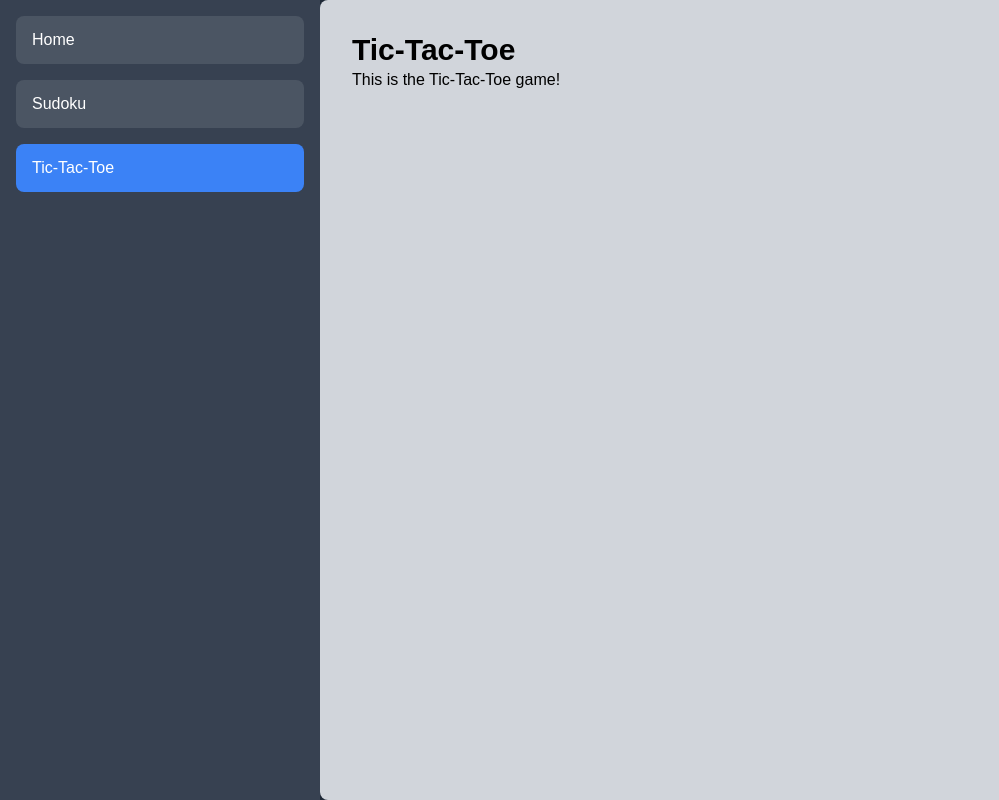
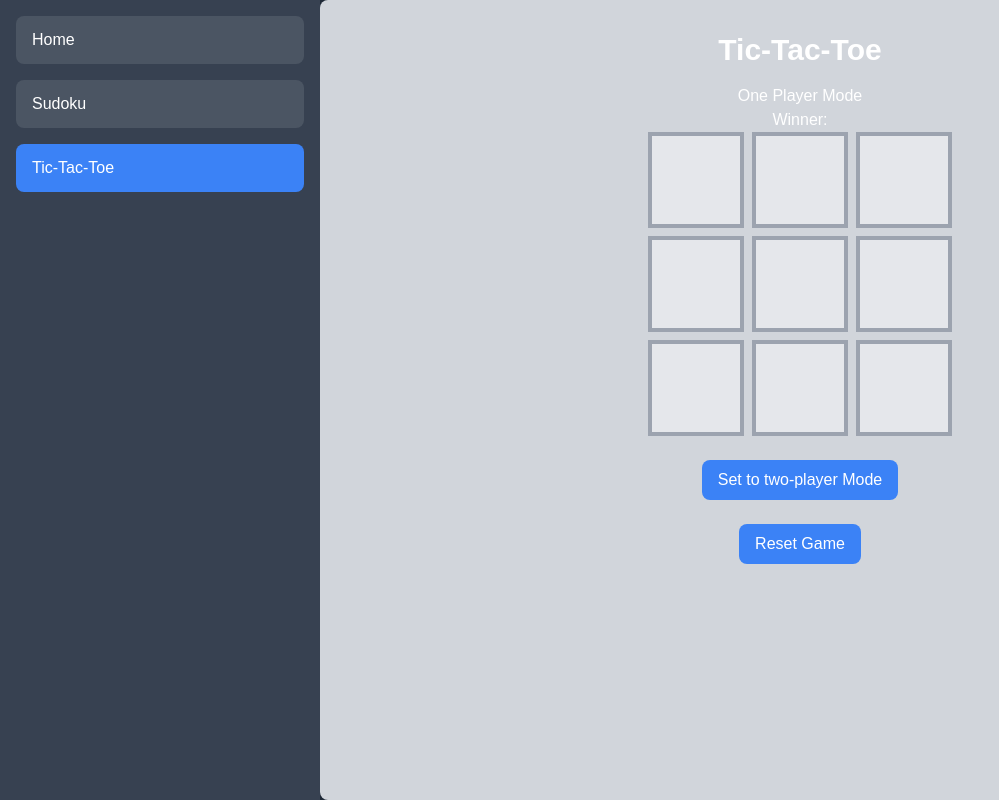
Before and after one commit to mrprov12/fun_and_games, a Next.js app: page /tictactoe in a window 1280 px wide. Shown: the whole page, without its empty margins (0-999 px from the left). Built offline with nearby package versions, Linux system fonts and the light colour scheme.

Commit message:
create basic functionality of tictactoe

```diff
--- a/app/globals.css
+++ b/app/globals.css
@@ -25,3 +25,61 @@ body {
     text-wrap: balance;
   }
 }
+
+.horizontal {
+  position: relative;
+}
+
+.horizontal::before {
+  content: "";
+  position: absolute;
+  top: 50%;
+  left: 0;
+  width: 100%;
+  height: 5px;
+  background-color: grey;
+}
+
+.vertical {
+  position: relative;
+}
+
+.vertical::before {
+  content: "";
+  position: absolute;
+  top: 0;
+  left: 50%;
+  height: 100%;
+  width: 5px;
+  background-color: grey;
+}
+
+.diagonal-lr {
+  position: relative;
+}
+
+.diagonal-lr::before {
+  content: "";
+  position: absolute;
+  width: 100%;
+  height: 5px;
+  background-color: grey;
+  transform: rotate(45deg);
+  top: 50%;
+  left: 0;
+}
+
+.diagonal-rl {
+  position: relative;
+}
+
+.diagonal-rl::before {
+  content: "";
+  position: absolute;
+  width: 100%;
+  height: 5px;
+  background-color: grey;
+  transform: rotate(-45deg);
+  top: 50%;
+  left: 0;
+}
--- a/app/tictactoe/page.tsx
+++ b/app/tictactoe/page.tsx
@@ -1,8 +1,158 @@
+"use client"; // Client component for Link usage
+import { useEffect, useState } from "react";
+
 export default function TicTacToe() {
+  const [useComputer, setUseComputer] = useState(true);
+  const [xTurn, setXTurn] = useState(true);
+  const [winners, setWinners] = useState([] as number[][]);
+  const [board, setBoard] = useState(Array(9).fill(null) as string[]);
+
+  useEffect(() => {
+    if (winners.length === 0) {
+      analyzeWin();
+    }
+  }, [board]);
+
+  useEffect(() => {
+    if (winners.length === 0 && !xTurn && useComputer) {
+      computerMove();
+    }
+  }, [board, xTurn, useComputer, winners]);
+
+  // Placeholder board state (just for the UI)
+  const setBoardData = (idx: number) => {
+    if (winners.length === 0 && !board[idx]) {
+      let newBoard = [...board];
+      newBoard[idx] = xTurn ? "X" : "O";
+      setBoard(newBoard);
+      setXTurn(!xTurn);
+    }
+  };
+
+  const winningCombinations: number[][] = [
+    [0, 1, 2],
+    [3, 4, 5],
+    [6, 7, 8],
+    [0, 4, 8],
+    [2, 4, 8],
+    [0, 3, 6],
+    [1, 4, 7],
+    [2, 5, 8],
+  ];
+
+  const analyzeWin = () => {
+    let wins: number[][] = [];
+    winningCombinations.forEach((combo) => {
+      console.log({ combo });
+      if (
+        board[combo[0]] &&
+        board[combo[1]] &&
+        board[combo[2]] &&
+        board[combo[0]] === board[combo[1]] &&
+        board[combo[0]] === board[combo[2]]
+      ) {
+        wins.push(combo);
+      }
+    });
+    setWinners(wins);
+  };
+
+  const computerMove = () => {
+    let placed = false;
+    // placeholder logic for computer move
+    board.forEach((el, idx) => {
+      if (el === null && !placed) {
+        let newBoard = [...board];
+        newBoard[idx] = "O";
+        setBoard(newBoard);
+        placed = true;
+      }
+    });
+    if (placed) {
+      setXTurn(!xTurn);
+    }
+  };
+
+  const getWinningClass = (index: number) => {
+    let className = "";
+    winners.forEach((combo) => {
+      if (combo.includes(index)) {
+        if (combo[0] === 0 && combo[1] === 1 && combo[2] === 2)
+          className = "horizontal"; // Top row
+        if (combo[0] === 3 && combo[1] === 4 && combo[2] === 5)
+          className = "horizontal"; // Middle row
+        if (combo[0] === 6 && combo[1] === 7 && combo[2] === 8)
+          className = "horizontal"; // Bottom row
+        if (combo[0] === 0 && combo[1] === 3 && combo[2] === 6)
+          className = "vertical"; // Left column
+        if (combo[0] === 1 && combo[1] === 4 && combo[2] === 7)
+          className = "vertical"; // Middle column
+        if (combo[0] === 2 && combo[1] === 5 && combo[2] === 8)
+          className = "vertical"; // Right column
+        if (combo[0] === 0 && combo[1] === 4 && combo[2] === 8)
+          className = "diagonal-lr"; // Diagonal from top-left to bottom-right
+        if (combo[0] === 2 && combo[1] === 4 && combo[2] === 6)
+          className = "diagonal-rl"; // Diagonal from top-right to bottom-left
+      }
+    });
+    return className;
+  };
+
+  const getWinner = () => {
+    let winString = "";
+    winners.forEach((win) => {
+      winString += board[win[0]] + " ";
+    });
+    return winString;
+  };
+
   return (
-    <div className="text-black">
-      <h1 className="text-3xl font-bold">Tic-Tac-Toe</h1>
-      <p>This is the Tic-Tac-Toe game!</p>
+    <div className="flex flex-col items-center">
+      <h1 className="text-3xl font-bold mb-4">Tic-Tac-Toe</h1>
+
+      <h3>
+        {useComputer
+          ? "One Player Mode"
+          : `Two Player Mode: ${xTurn ? "X" : "O"}'s Turn`}
+      </h3>
+
+      <h3>{`Winner: ${getWinner()}`}</h3>
+
+      <div className="grid grid-cols-3 gap-2">
+        {board.map((value, index) => (
+          <button
+            key={index}
+            className={`w-24 h-24 bg-gray-200 text-3xl font-bold flex items-center justify-center border-4 border-gray-400
+              ${getWinningClass(index)}`} // Apply class for winning combination
+            onClick={() => setBoardData(index)}
+          >
+            {value}
+          </button>
+        ))}
+      </div>
+
+      {/* Set Computer Button */}
+      <button
+        className="mt-6 px-4 py-2 bg-blue-500 text-white rounded-lg"
+        // Add computer game logic here
+        onClick={() => {
+          setUseComputer(!useComputer);
+        }}
+      >
+        {useComputer ? "Set to two-player Mode" : "Set to one-player Mode"}
+      </button>
+      {/* Reset Button */}
+      <button
+        className="mt-6 px-4 py-2 bg-blue-500 text-white rounded-lg"
+        // Add reset game logic here
+        onClick={() => {
+          setBoard(Array(9).fill(null) as string[]);
+          setWinners([]);
+          setXTurn(true);
+        }}
+      >
+        Reset Game
+      </button>
     </div>
   );
 }
```
